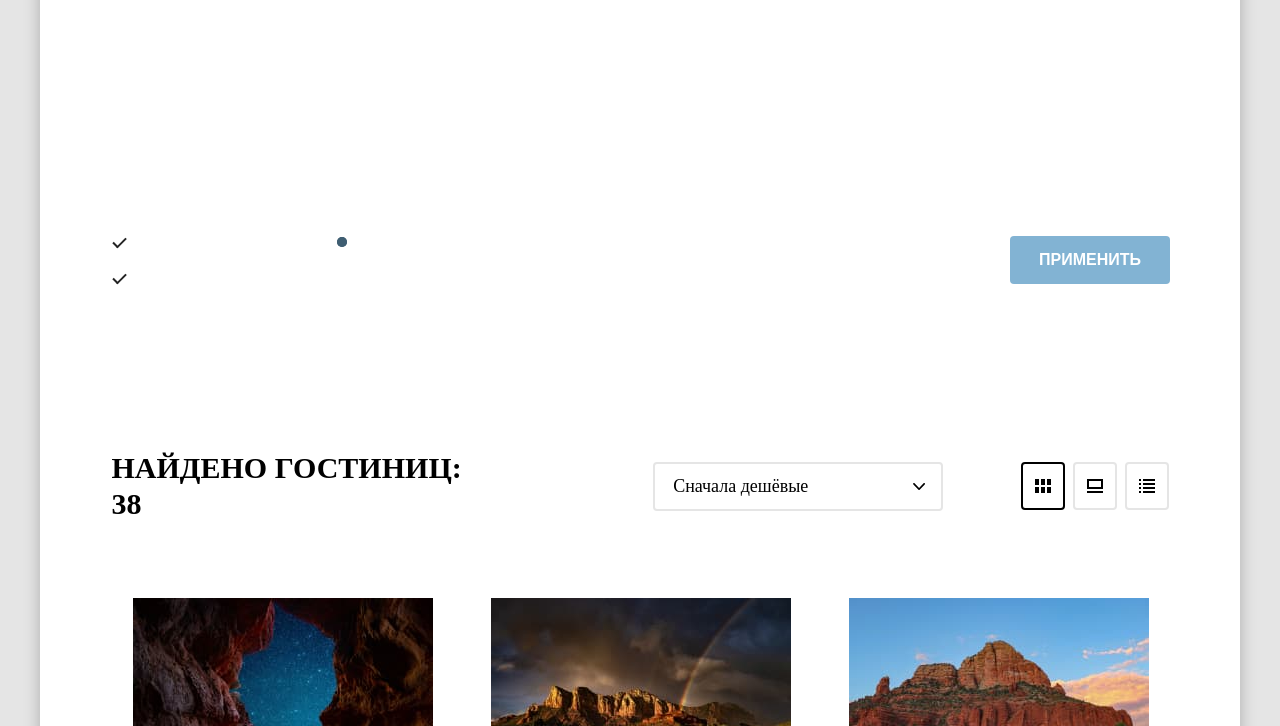
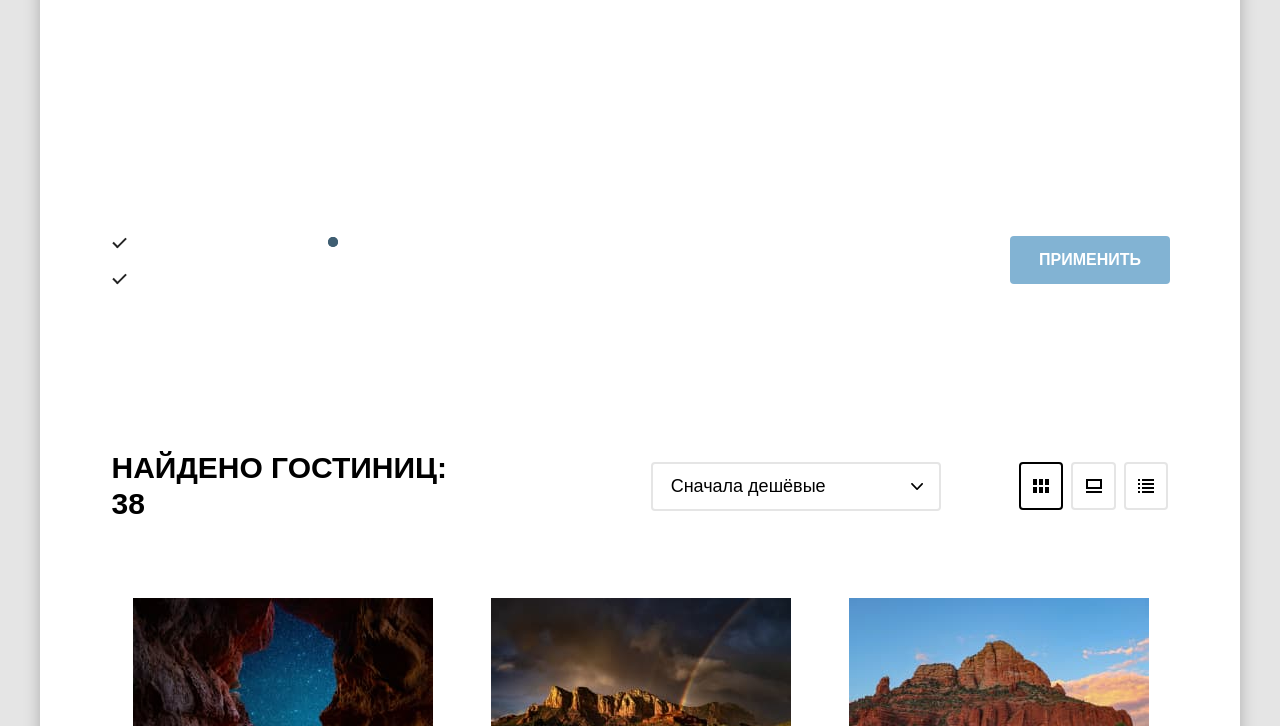
Before and after one commit to htmlacademy-htmlcss/1898449-sedona-34, a plain HTML site: page catalog.html in a window 1280 px wide. Shown: the part 74-800 px from the top of the page. Drawn offline with Linux system fonts and the light colour scheme.

Commit message:
Добавляет семейство шрифтов

```diff
--- a/styles/styles.css
+++ b/styles/styles.css
@@ -19,7 +19,7 @@ html {
 }
 
 body {
-  font-family: "PT Sans";
+  font-family: "PT Sans", sans-serif;
   font-size: 22px;
   line-height: 26px;
   font-weight: 400;
@@ -1036,7 +1036,7 @@ margin-bottom: 15px;
   width: 100%;
   padding: 12px 18px;
   padding-right: 48px;
-  font-family: 'PT Sans';
+  font-family: 'PT Sans', sans-serif;
   font-size: 18px;
   line-height: 21px;
   font-style: normal;
```
